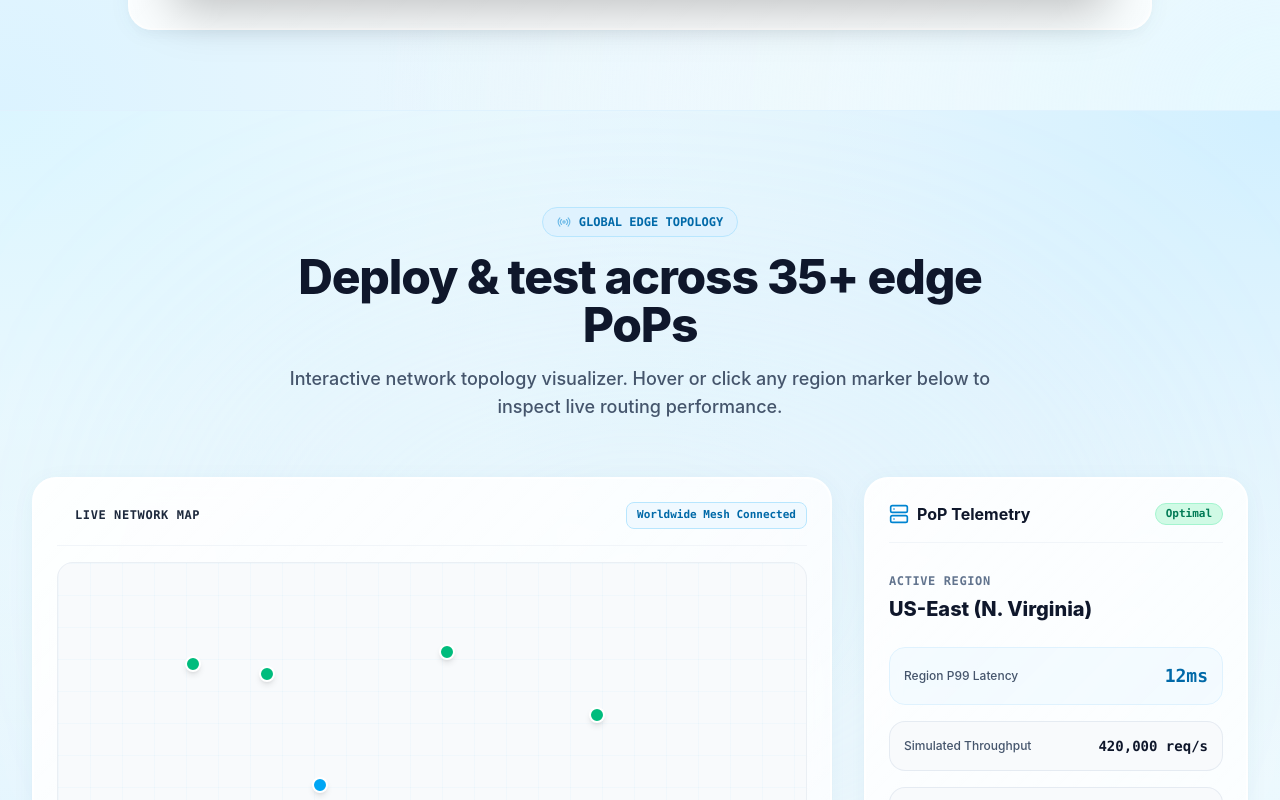
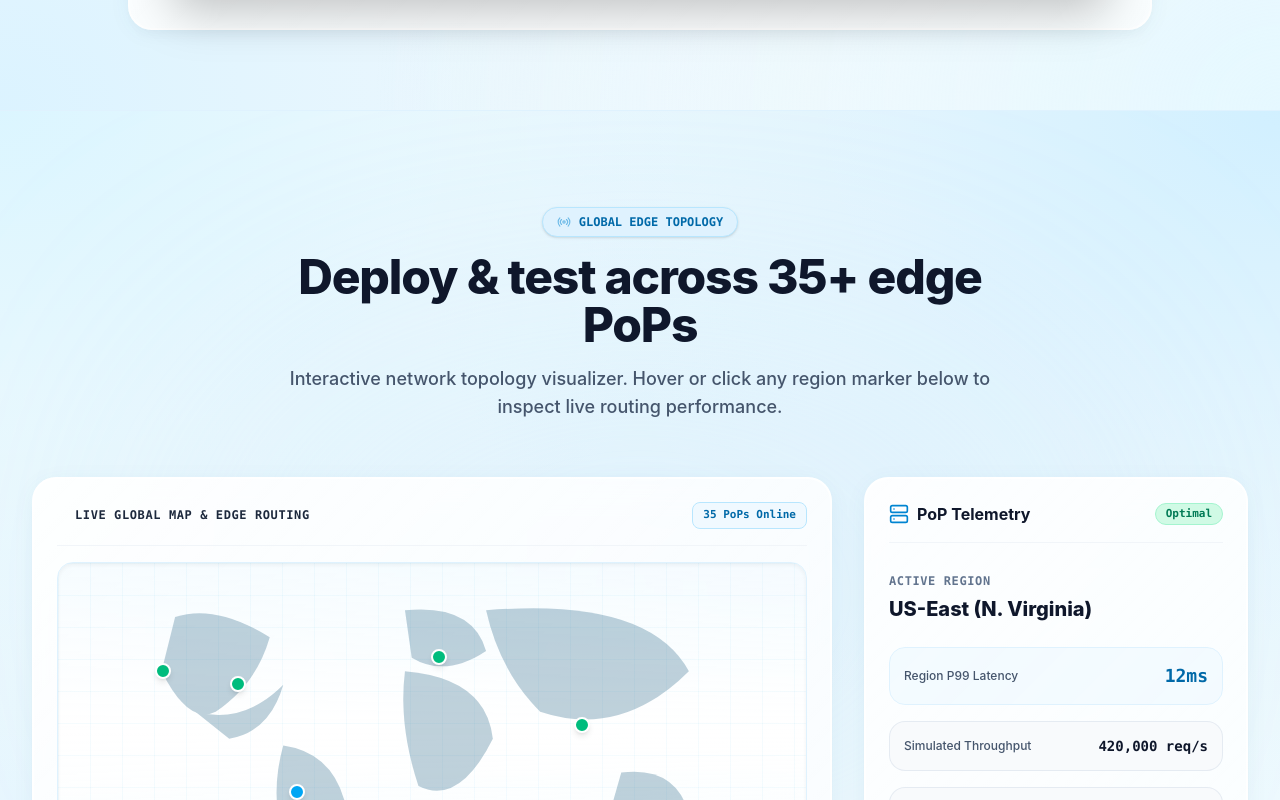
Before and after one commit to SaakshiJha29/super-home, a React (Vite) app: page / in a window 1280 px wide. Shown: the part 2000-2800 px from the top of the page. Built offline with nearby package versions, Linux system fonts and the light colour scheme.

Commit message:
fix: render explicit SVG world map outlines in EdgeMap and remove dark/light theme toggle button

```diff
--- a/src/components/EdgeMap.jsx
+++ b/src/components/EdgeMap.jsx
@@ -6,7 +6,7 @@ export default function EdgeMap() {
     {
       id: 'us-east',
       name: 'US-East (N. Virginia)',
-      coords: { x: '28%', y: '35%' },
+      coords: { x: '24%', y: '36%' },
       latency: '12ms',
       uptime: '99.999%',
       rps: '420,000 req/s',
@@ -16,7 +16,7 @@ export default function EdgeMap() {
     {
       id: 'us-west',
       name: 'US-West (Oregon)',
-      coords: { x: '18%', y: '32%' },
+      coords: { x: '14%', y: '32%' },
       latency: '18ms',
       uptime: '99.995%',
       rps: '310,000 req/s',
@@ -26,7 +26,7 @@ export default function EdgeMap() {
     {
       id: 'eu-central',
       name: 'EU-Central (Frankfurt)',
-      coords: { x: '52%', y: '28%' },
+      coords: { x: '51%', y: '28%' },
       latency: '14ms',
       uptime: '100%',
       rps: '380,000 req/s',
@@ -36,7 +36,7 @@ export default function EdgeMap() {
     {
       id: 'ap-south',
       name: 'AP-South (Mumbai)',
-      coords: { x: '72%', y: '48%' },
+      coords: { x: '70%', y: '48%' },
       latency: '24ms',
       uptime: '99.99%',
       rps: '290,000 req/s',
@@ -46,7 +46,7 @@ export default function EdgeMap() {
     {
       id: 'sa-east',
       name: 'SA-East (São Paulo)',
-      coords: { x: '35%', y: '70%' },
+      coords: { x: '32%', y: '68%' },
       latency: '32ms',
       uptime: '99.98%',
       rps: '140,000 req/s',
@@ -61,13 +61,13 @@ export default function EdgeMap() {
     <section id="edge-map" className="py-24 bg-mesh-light relative overflow-hidden border-t border-sky-100">
 
       {/* Ambient background glow */}
-      <div className="absolute top-1/2 left-1/2 -translate-x-1/2 -translate-y-1/2 w-[800px] h-[400px] bg-sky-200/30 rounded-full blur-[140px] pointer-events-none"></div>
+      <div className="absolute top-1/2 left-1/2 -translate-x-1/2 -translate-y-1/2 w-[800px] h-[400px] bg-sky-200/40 rounded-full blur-[140px] pointer-events-none"></div>
 
       <div className="max-w-7xl mx-auto px-4 sm:px-6 lg:px-8 relative z-10">
 
         {/* Section Header */}
         <div className="text-center max-w-3xl mx-auto mb-14 space-y-4">
-          <div className="inline-flex items-center gap-2 px-3.5 py-1.5 rounded-full bg-sky-100 border border-sky-200 text-sky-700 text-xs font-mono font-bold">
+          <div className="inline-flex items-center gap-2 px-3.5 py-1.5 rounded-full bg-sky-100 border border-sky-200 text-sky-700 text-xs font-mono font-bold shadow-sm">
             <Radio className="w-3.5 h-3.5 text-sky-600 animate-pulse" />
             <span>GLOBAL EDGE TOPOLOGY</span>
           </div>
@@ -83,36 +83,53 @@ export default function EdgeMap() {
         <div className="grid grid-cols-1 lg:grid-cols-12 gap-8 items-stretch">
 
           {/* SVG Map Visualizer (8 cols) */}
-          <div className="lg:col-span-8 glass-panel rounded-3xl p-6 border border-slate-200/90 shadow-xl relative min-h-[420px] flex flex-col justify-between overflow-hidden bg-white/90">
+          <div className="lg:col-span-8 glass-panel rounded-3xl p-6 border border-slate-200/90 shadow-xl relative min-h-[440px] flex flex-col justify-between overflow-hidden bg-white/95">
 
             {/* Map Header */}
             <div className="flex justify-between items-center pb-4 border-b border-slate-100 relative z-10">
               <div className="flex items-center gap-2">
                 <span className="w-2.5 h-2.5 rounded-full bg-emerald-500 animate-ping"></span>
                 <span className="font-mono text-xs font-bold text-slate-800 uppercase tracking-wider">
-                  Live Network Map
+                  Live Global Map & Edge Routing
                 </span>
               </div>
               <span className="text-[11px] font-mono text-sky-700 bg-sky-50 px-2.5 py-1 rounded-lg border border-sky-200 font-bold">
-                Worldwide Mesh Connected
+                35 PoPs Online
               </span>
             </div>
 
-            {/* Map Canvas Overlay */}
-            <div className="relative w-full h-[320px] my-4 rounded-2xl bg-slate-50 border border-slate-200/60 overflow-hidden flex items-center justify-center">
+            {/* Map Canvas with Crystal-Clear SVG Continents */}
+            <div className="relative w-full h-[340px] my-4 rounded-2xl bg-gradient-to-b from-sky-50/50 via-white to-sky-50/30 border border-sky-100 overflow-hidden flex items-center justify-center shadow-inner">
 
               {/* World Grid Lines */}
-              <div className="absolute inset-0 bg-grid-pattern-light opacity-60"></div>
+              <div className="absolute inset-0 bg-grid-pattern-light opacity-80"></div>
 
-              {/* SVG Connecting Vector Rays */}
-              <svg className="absolute inset-0 w-full h-full pointer-events-none opacity-40">
-                <path d="M 28% 35% Q 40% 25% 52% 28%" stroke="#0ea5e9" strokeWidth="2" strokeDasharray="4 4" fill="none" className="animate-pulse" />
-                <path d="M 52% 28% Q 62% 38% 72% 48%" stroke="#0ea5e9" strokeWidth="2" strokeDasharray="4 4" fill="none" className="animate-pulse" />
-                <path d="M 28% 35% Q 30% 55% 35% 70%" stroke="#0ea5e9" strokeWidth="2" strokeDasharray="4 4" fill="none" />
-                <path d="M 18% 32% Q 23% 33% 28% 35%" stroke="#0ea5e9" strokeWidth="2" fill="none" />
+              {/* World Map SVG Vector Outlines */}
+              <svg className="absolute inset-0 w-full h-full object-cover opacity-25 text-sky-900 fill-current" viewBox="0 0 1000 500" preserveAspectRatio="xMidYMid meet">
+                {/* North America */}
+                <path d="M 120,80 Q 180,60 260,110 Q 240,180 180,220 Q 140,240 100,160 Z" />
+                <path d="M 150,220 Q 220,240 280,180 Q 260,250 200,260 Z" />
+                {/* South America */}
+                <path d="M 280,270 Q 350,280 370,350 Q 320,440 280,410 Q 260,340 280,270 Z" />
+                {/* Europe */}
+                <path d="M 460,70 Q 560,60 580,130 Q 520,170 470,140 Z" />
+                {/* Africa */}
+                <path d="M 460,160 Q 580,170 590,260 Q 540,360 480,330 Q 450,240 460,160 Z" />
+                {/* Asia */}
+                <path d="M 580,70 Q 820,50 880,160 Q 780,260 660,220 Q 600,160 580,70 Z" />
+                {/* Australia */}
+                <path d="M 780,310 Q 860,300 880,370 Q 820,420 760,380 Z" />
               </svg>
 
-              {/* Region Markers */}
+              {/* SVG Connecting Ray Lines */}
+              <svg className="absolute inset-0 w-full h-full pointer-events-none">
+                <path d="M 24% 36% Q 37% 25% 51% 28%" stroke="#0ea5e9" strokeWidth="2" strokeDasharray="5 5" fill="none" className="animate-pulse" />
+                <path d="M 51% 28% Q 60% 38% 70% 48%" stroke="#0ea5e9" strokeWidth="2" strokeDasharray="5 5" fill="none" className="animate-pulse" />
+                <path d="M 24% 36% Q 28% 52% 32% 68%" stroke="#0ea5e9" strokeWidth="2" strokeDasharray="5 5" fill="none" />
+                <path d="M 14% 32% Q 19% 34% 24% 36%" stroke="#0ea5e9" strokeWidth="2" fill="none" />
+              </svg>
+
+              {/* Region Node Markers */}
               {regions.map((region) => (
                 <div
                   key={region.id}
@@ -121,19 +138,19 @@ export default function EdgeMap() {
                   style={{ left: region.coords.x, top: region.coords.y }}
                 >
                   <div className="relative flex items-center justify-center">
-                    <span className={`animate-ping absolute inline-flex h-6 w-6 rounded-full ${region.color} opacity-75`}></span>
+                    <span className={`animate-ping absolute inline-flex h-7 w-7 rounded-full ${region.color} opacity-75`}></span>
                     <span className={`relative inline-flex rounded-full h-4 w-4 ${region.color} border-2 border-white shadow-md group-hover:scale-125 transition-transform`}></span>
                   </div>
 
-                  {/* Tooltip Label */}
+                  {/* Tooltip Badge */}
                   <div className="absolute bottom-full left-1/2 -translate-x-1/2 mb-2 hidden group-hover:block whitespace-nowrap bg-slate-900 text-white text-[11px] font-mono py-1 px-2.5 rounded-lg shadow-xl border border-slate-700 z-30">
                     {region.name} ({region.latency})
                   </div>
                 </div>
               ))}
 
-              <div className="absolute bottom-3 left-4 text-[10px] font-mono text-slate-400">
-                Click any region marker to inspect live PoP telemetry
+              <div className="absolute bottom-3 left-4 text-[10px] font-mono text-slate-500 font-semibold bg-white/80 px-2 py-0.5 rounded border border-slate-200">
+                Click any node marker to view latency telemetry
               </div>
 
             </div>
--- a/src/components/Navbar.jsx
+++ b/src/components/Navbar.jsx
@@ -1,7 +1,6 @@
 import React, { useState } from 'react';
 import { Activity, Menu, X, ArrowRight, ShieldCheck, Cpu, Zap, Layers, LogIn, User, Radio } from 'lucide-react';
 import AuthModal from './AuthModal';
-import ThemeToggle from './ThemeToggle';
 
 function GithubIcon({ className = "w-4 h-4" }) {
   return (
@@ -81,10 +80,8 @@ export default function Navbar() {
               </a>
             </nav>
 
-            {/* Actions: GitHub Repo, Theme Toggle, Sign In Button & CTA */}
-            <div className="hidden md:flex items-center space-x-2">
-              <ThemeToggle />
-
+            {/* Actions: GitHub Repo, Sign In Button & CTA */}
+            <div className="hidden md:flex items-center space-x-2.5">
               <a
                 href="https://github.com/SaakshiJha29/super-home.git"
                 target="_blank"
@@ -99,7 +96,7 @@ export default function Navbar() {
               {/* Sign In Option on Navbar */}
               <button
                 onClick={() => setAuthModalOpen(true)}
-                className="px-3 py-2 rounded-xl text-xs font-bold border border-sky-300 bg-sky-50 hover:bg-sky-100 text-sky-700 transition-all flex items-center gap-1.5 shadow-2xs cursor-pointer hover:border-sky-400"
+                className="px-3.5 py-2 rounded-xl text-xs font-bold border border-sky-300 bg-sky-50 hover:bg-sky-100 text-sky-700 transition-all flex items-center gap-1.5 shadow-2xs cursor-pointer hover:border-sky-400"
               >
                 <User className="w-4 h-4 text-sky-600" />
                 <span>Sign In</span>
@@ -115,8 +112,7 @@ export default function Navbar() {
             </div>
 
             {/* Mobile menu button */}
-            <div className="flex md:hidden items-center gap-2">
-              <ThemeToggle />
+            <div className="flex md:hidden items-center">
               <button
                 onClick={() => setMobileMenuOpen(!mobileMenuOpen)}
                 className="p-2.5 rounded-xl bg-white border border-slate-200 text-slate-600 hover:text-sky-600 hover:bg-sky-50 focus:outline-none"
```
